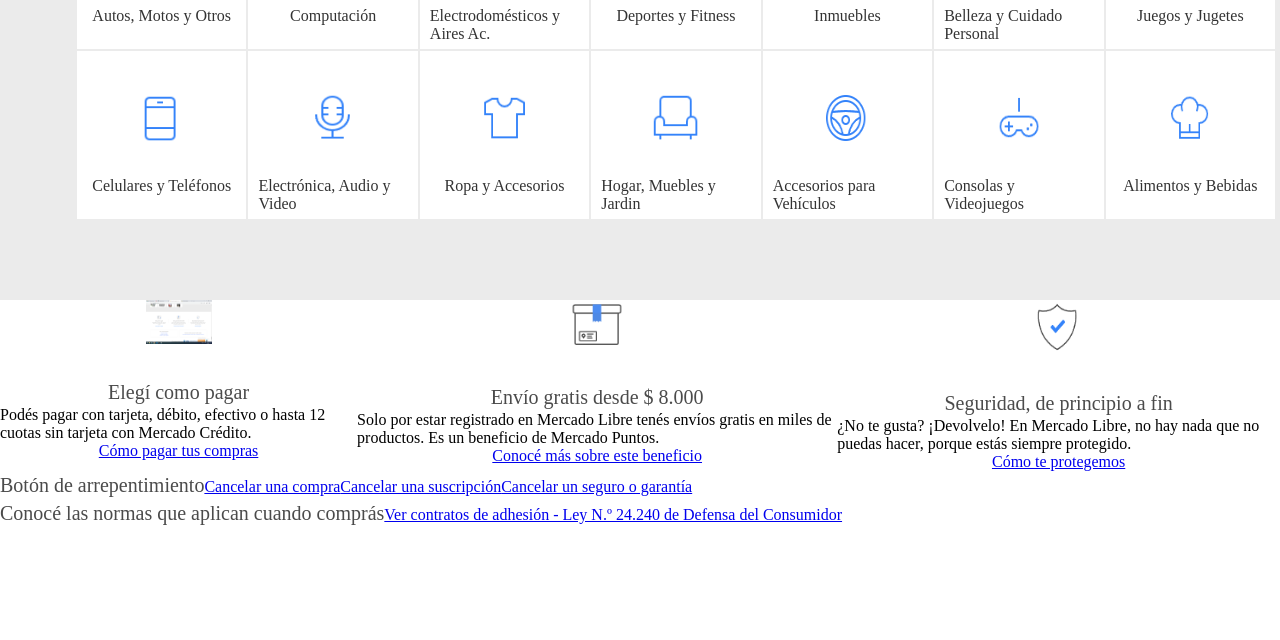
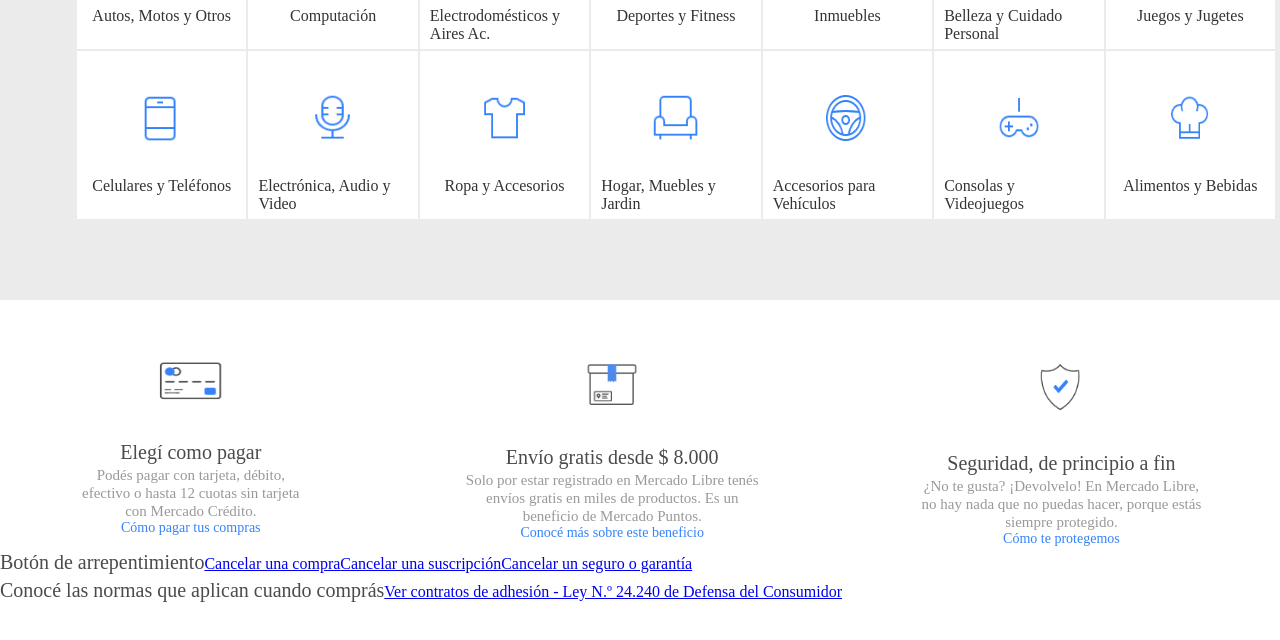
Before and after one commit to matiasmoscone1/clone-mercadolibre, a React (Vite) app: page / in a window 1280 px wide. Shown: the part 3869-4509 px from the top of the page. Built offline with nearby package versions, Linux system fonts and the light colour scheme.

Commit message:
Terminando footer

```diff
--- a/src/index.css
+++ b/src/index.css
@@ -770,12 +770,20 @@
 .footer-row-container{
     display: flex;
     flex-direction: row;
+
 }
 
 .footer-pagar{
     display: flex;
     flex-direction: column;
     align-items: center;
+    margin-top: 4em;
+    color: #999;
+    font-size: 15px;
+    line-height: 1.2;
+    text-align: center;
+    margin-left: 5em;
+    margin-right: 5em;
 }
 
 .footer-pagar img{
@@ -783,10 +791,23 @@
     height: 44px;
 }
 
+.footer-pagar a{
+    color: #3483fa;
+    font-size: 14px;
+    text-decoration: none;
+}
+
 .footer-envio{
     display: flex;
     flex-direction: column;
     align-items: center;
+    margin-top: 4em;
+    color: #999;
+    font-size: 15px;
+    line-height: 1.2;
+    text-align: center;
+    margin-left: 5em;
+    margin-right: 5em;
 }
 
 .footer-envio img{
@@ -794,13 +815,33 @@
     height: 49px;
 }
 
+.footer-envio a{
+    color: #3483fa;
+    font-size: 14px;
+    text-decoration: none;
+}
+
+
 .footer-seguridad{
     display: flex;
     flex-direction: column;
     align-items: center;
+    margin-top: 4em;
+    color: #999;
+    font-size: 15px;
+    line-height: 1.2;
+    text-align: center;
+    margin-left: 5em;
+    margin-right: 5em;
 }
 
 .footer-seguridad img{
     width: 51px;
     height: 55px;
 }
+
+.footer-seguridad a{
+    color: #3483fa;
+    font-size: 14px;
+    text-decoration: none;
+}
```
Also changed, not shown: src/assets/footer-1.png.
